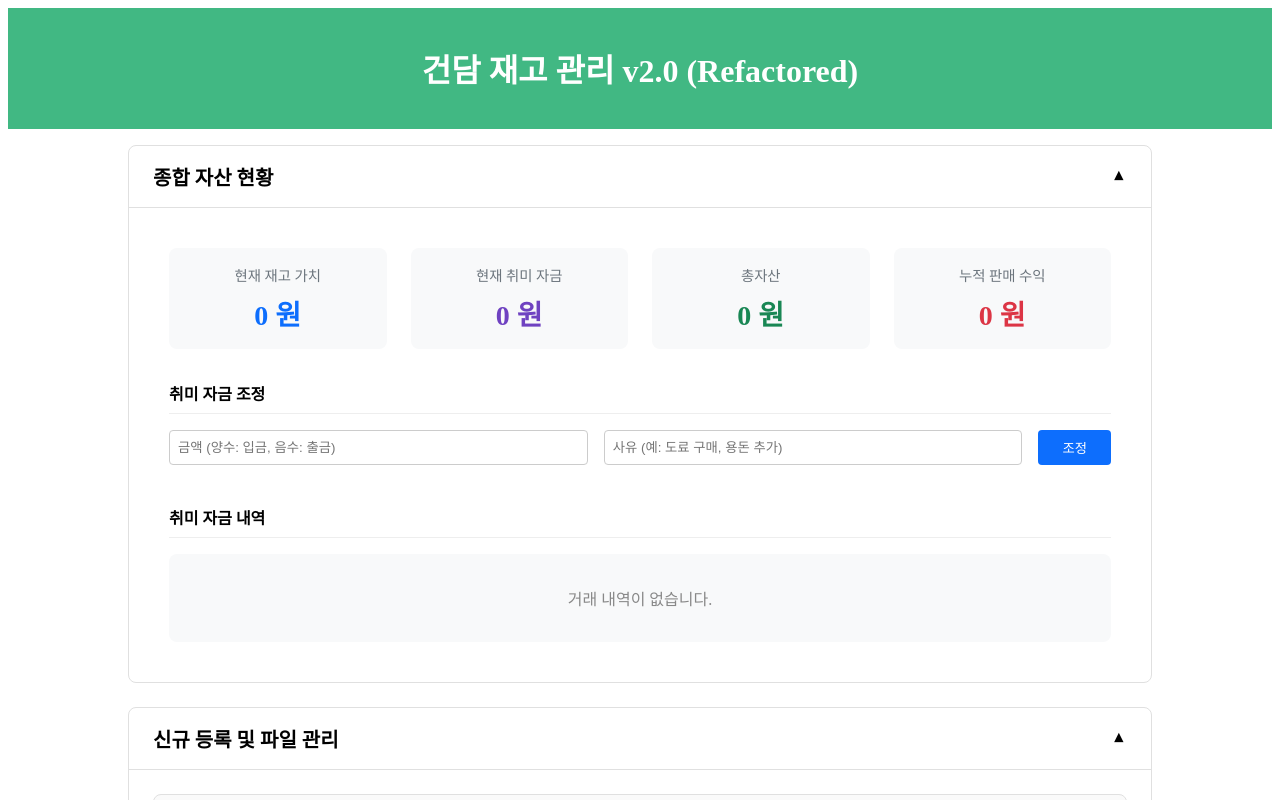
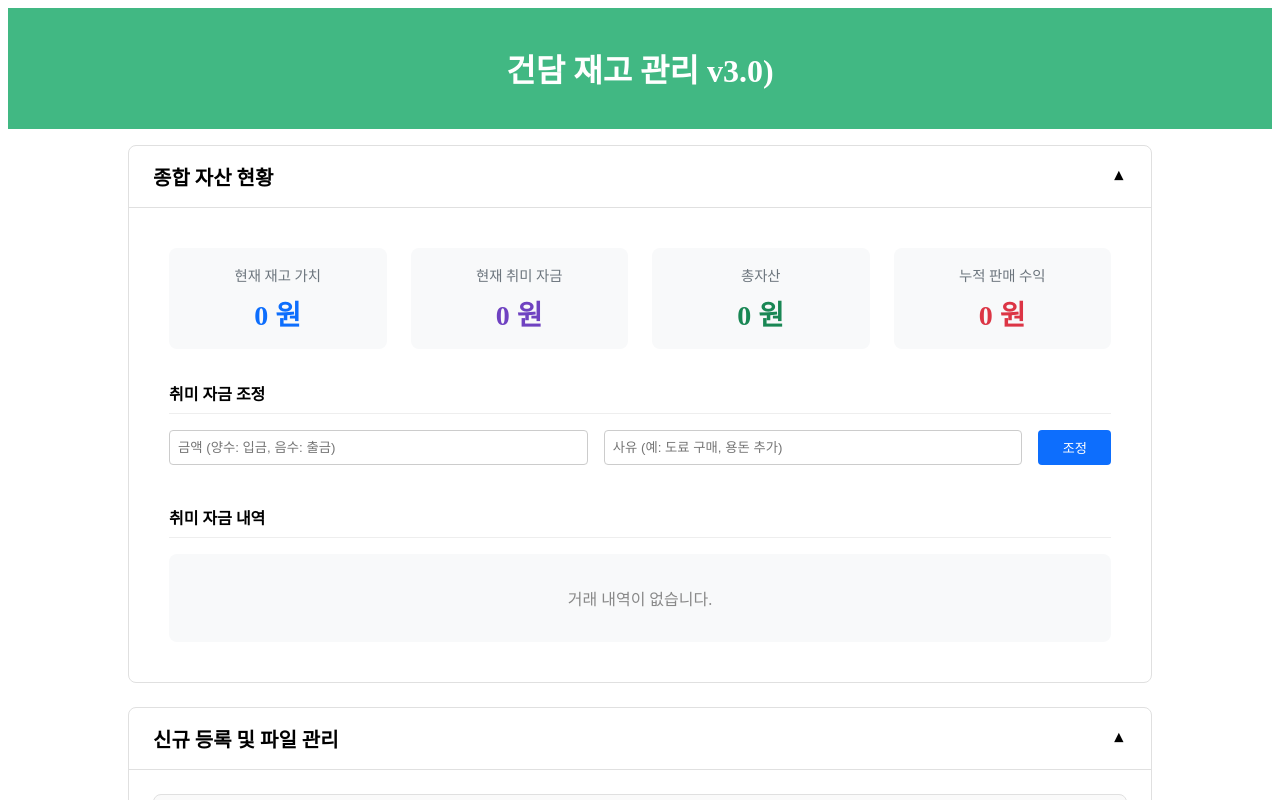
Before and after one commit to ungit003/gundam-inventory, a Vue app: page / in a window 1280 px wide. Shown: the top 800 px of the page. Built offline with nearby package versions, Linux system fonts and the light colour scheme.

Commit message:
이름 변경

```diff
--- a/index.html
+++ b/index.html
@@ -4,7 +4,7 @@
     <meta charset="UTF-8">
     <link rel="icon" href="/favicon.ico">
     <meta name="viewport" content="width=device-width, initial-scale=1.0">
-    <title>Vite App</title>
+    <title>Gundam-Inventory-Control</title>
   </head>
   <body>
     <div id="app"></div>
--- a/src/App.vue
+++ b/src/App.vue
@@ -55,7 +55,7 @@ const itemForDetail = computed(() => inventoryStore.itemForDetail(uiStore.itemId
 <template>
   <div class="app-wrapper">
     <header>
-      <h1>건담 재고 관리 v2.0 (Refactored)</h1>
+      <h1>건담 재고 관리 v3.0)</h1>
     </header>
     <main>
       <!-- 자식 컴포넌트들을 조립하는 부분은 변경할 필요가 없습니다. -->
```
